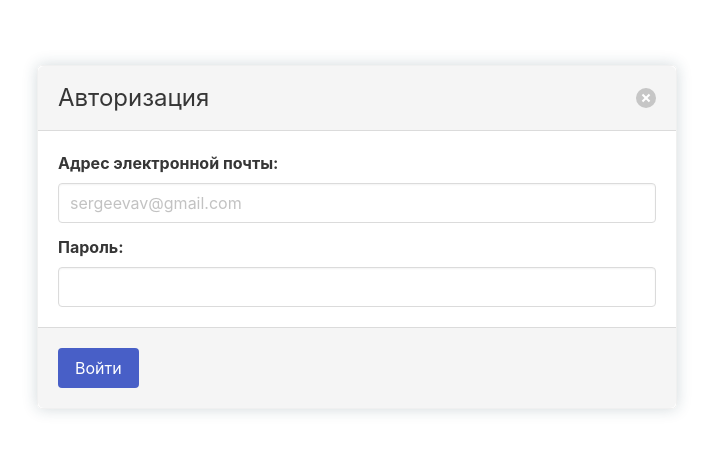
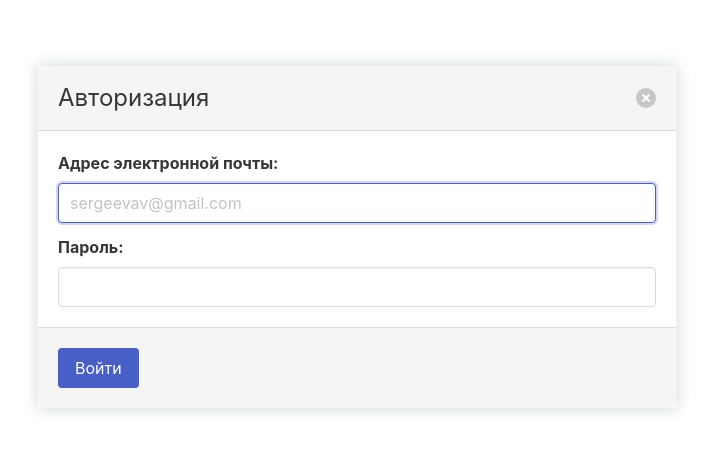
Before and after one commit to zagirovaa/employees, a Vue app: page /auth in a window 1280 px wide. Shown: the part 163-616 px from the top of the page, without its empty margins (283-996 px from the left). Built offline with nearby package versions, Linux system fonts and the light colour scheme; no server answers.

Commit message:
Now email field in LoginModal is focused on mount.

```diff
--- a/src/components/LoginModal.vue
+++ b/src/components/LoginModal.vue
@@ -49,6 +49,9 @@
                     });
                 });
             }
+        },
+        mounted() {
+            this.$refs.name.focus();
         }
     }
 </script>
@@ -70,6 +73,7 @@
                                     autocomplete="email"
                                     class="input"
                                     placeholder="sergeevav@gmail.com"
+                                    ref="name"
                                     type="email"
                                     v-model.trim="email">
                             </p>
```
